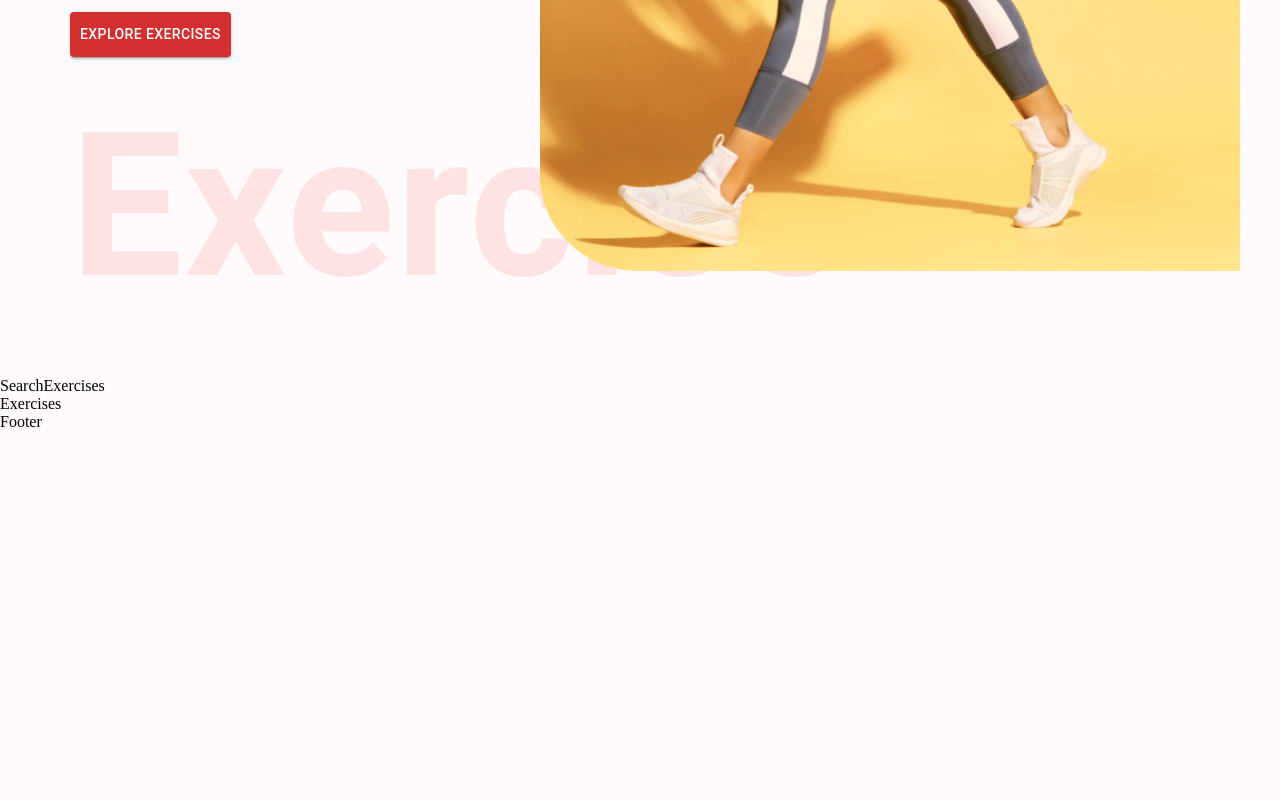
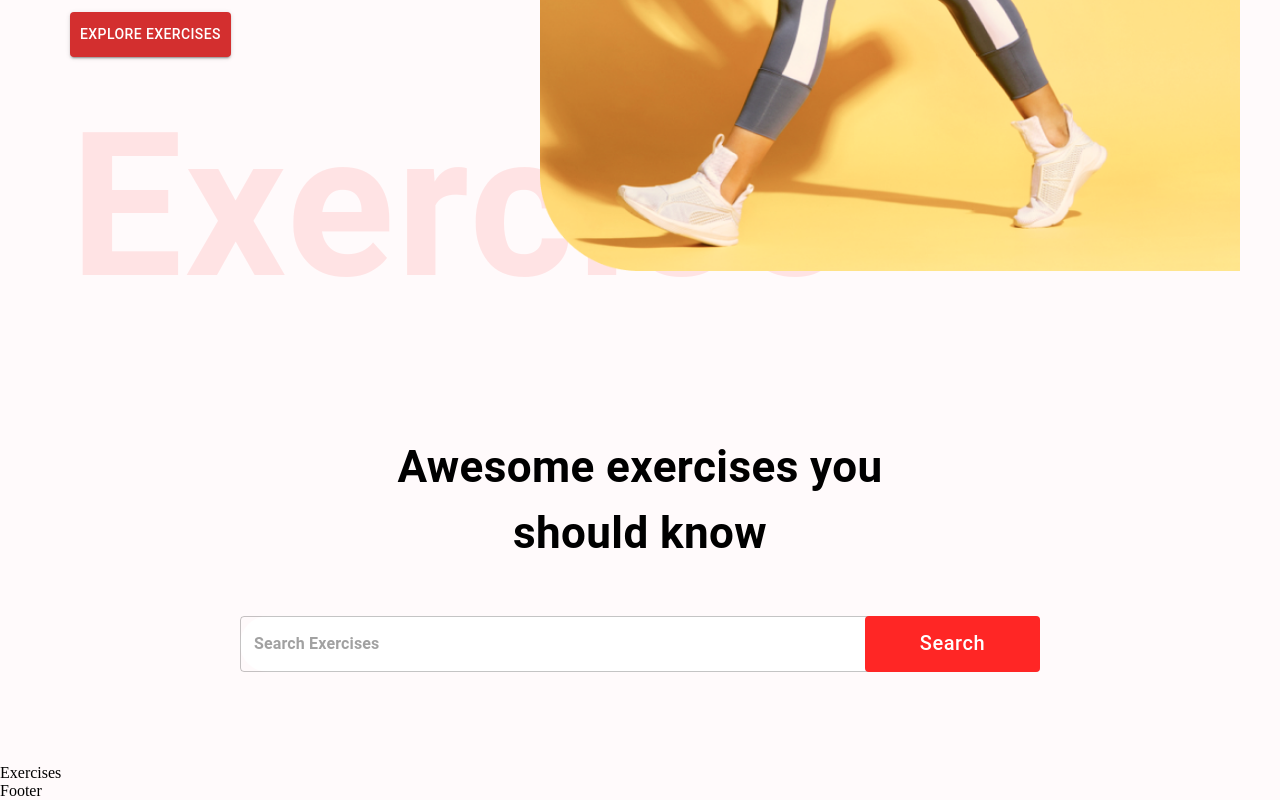
Before and after one commit to tyymr23/GymBro, a React (Create React App) app: page / in a window 1280 px wide. Shown: the part 607-1407 px from the top of the page. Before the commit the page ends 1038 px from the top, so only its background shows below. Built offline with nearby package versions, Linux system fonts and the light colour scheme.

Commit message:
GymBro - add: SearchExercise search bar

```diff
--- a/src/components/SearchExercises.js
+++ b/src/components/SearchExercises.js
@@ -1,8 +1,47 @@
-import React from 'react'
+import React, {useEffect, useState} from 'react'
+import {Box, Button, Stack, TextField, Typography} from '@mui/material'
 
 const SearchExercises = () => {
   return (
-    <div>SearchExercises</div>
+    <Stack alignItems='center' mt='37px' justifyContent='center' p='20px'>
+      <Typography fontWeight={700} sx={{
+        fontSize: {lg: '44px', xs: '30px'}}}
+        mb= '50px' textAlign='center'>
+        Awesome exercises you <br/> should know
+      </Typography>
+      <Box position='relative' mb='72px'>
+        <TextField
+        sx = {{
+          input: {
+            fontWeight:'700',
+            border: 'none',
+            borderRadius: '4px'
+          },
+          width: {lg: '800px', xs: '350px'},
+          backgroundColor: '#FFF',
+          borderRadius: '40px'
+        }}
+        height='76px'
+        value=''
+        onChange={(e) => {}}
+        placeholder='Search Exercises'
+        type = 'text'
+        />
+        <Button className='search-btn'
+        sx={{
+          bgcolor: '#FF2625',
+          color: '#FFF',
+          textTransform: 'none',
+          width: {lg: '175px', xs: '80px'},
+          fontSize: {lg: '20px', xs: '14px'},
+          height: '56px',
+          position: 'absolute',
+          right: '0'
+        }}>
+          Search
+        </Button>
+      </Box>
+    </Stack>
   )
 }
 
```
